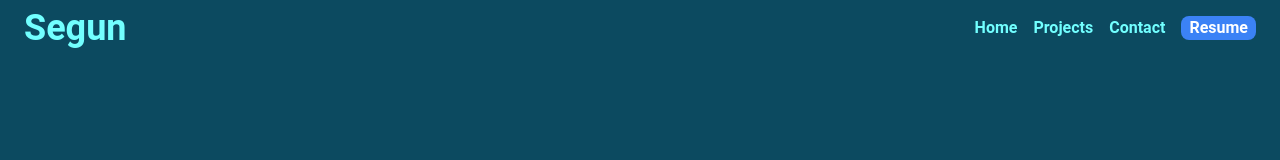
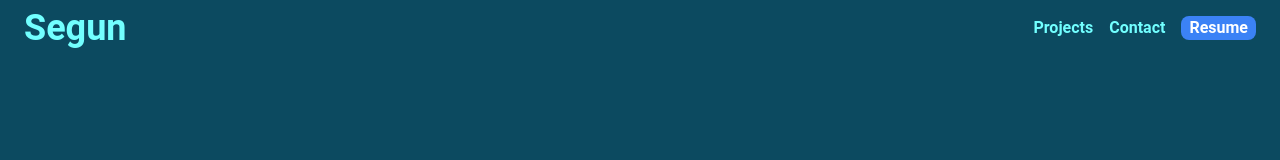
Before and after one commit to Segzyp1000/porfolio, a React (Vite) app: page / in a window 1280 px wide. Shown: the top 160 px of the page. Built offline with nearby package versions, Linux system fonts and the light colour scheme.

Commit message:
gil commit

```diff
--- a/src/components/Navbar.jsx
+++ b/src/components/Navbar.jsx
@@ -11,14 +11,13 @@
   return (
     <nav className="flex justify-between mx-4 p-2  md:flex-row md:items-center">
       <div className="flex space-x-2">
-        <h1 className="text-4xl text-darkBlue font-bold from-neutral-900">
-          Segun
-        </h1>
+        <Link to="/">
+          <h1 className="text-4xl text-darkBlue font-bold from-neutral-900">
+            Segun
+          </h1>
+        </Link>
       </div>
       <div className="hidden space-x-4 text-darkBlue font-bold md:flex">
-        <Link to="/" className="hover:text-slate-50">
-          Home
-        </Link>
         <Link to="/project" className="hover:text-slate-50">
           Projects
         </Link>
@@ -65,9 +64,6 @@
       </div>
       {menuOpen && (
         <div className="md:hidden flex flex-col space-y-5 text-white font-bold">
-          <Link to="/" onClick={toggleMenu}>
-            Home
-          </Link>
           <Link to="/project" onClick={toggleMenu}>
             Projects
           </Link>
```
